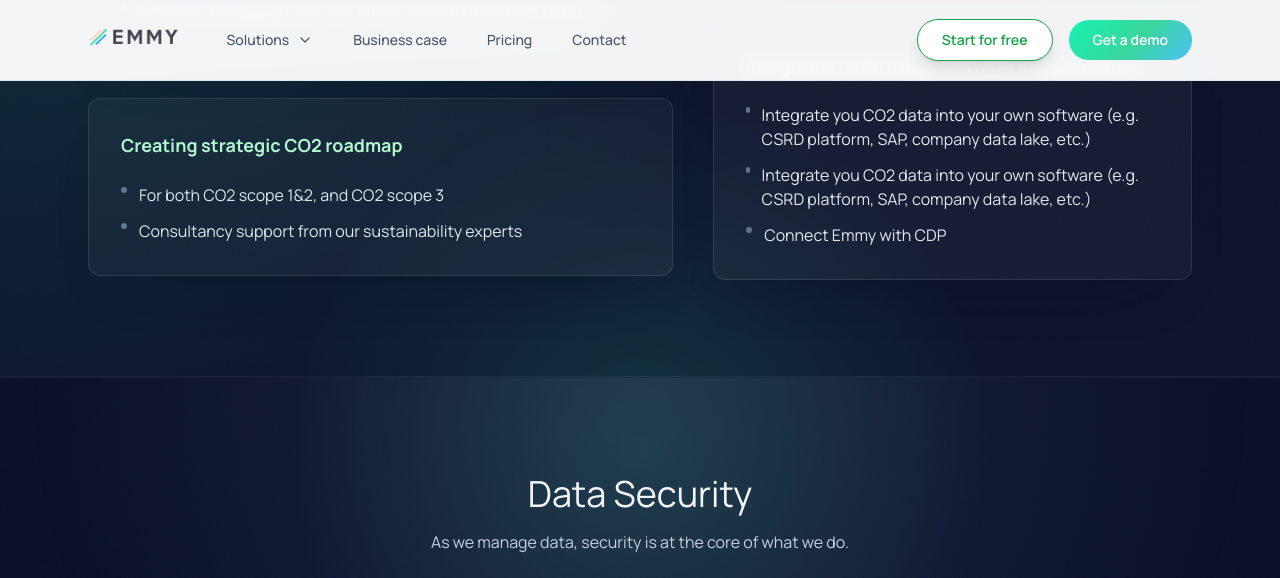
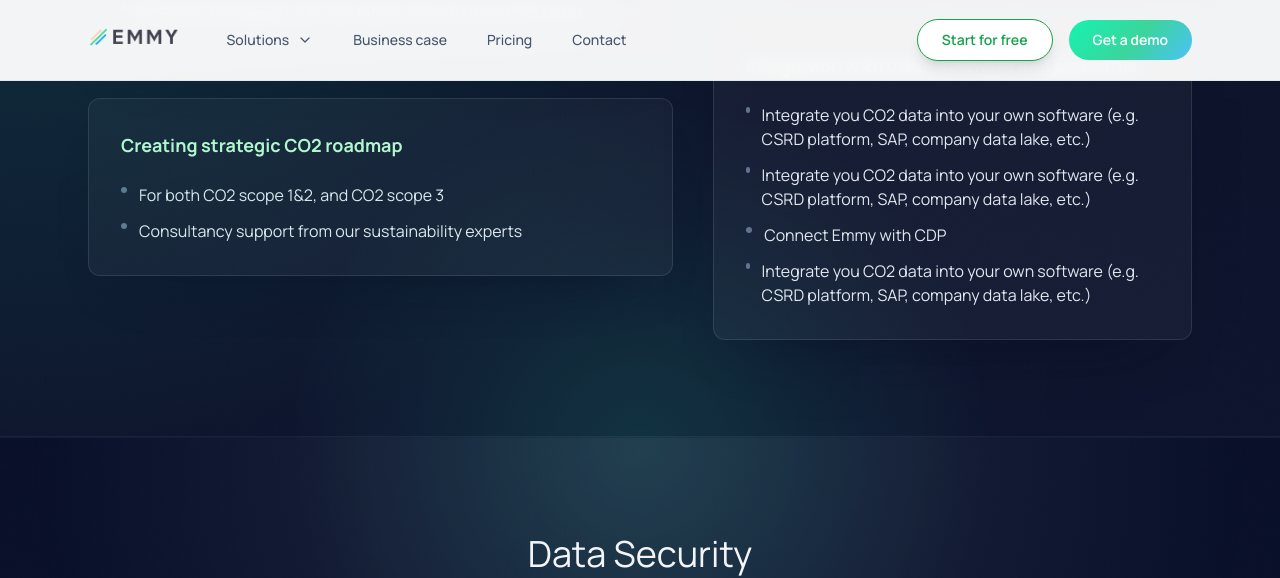
Before and after one commit to emmy-earth/promo-website, a Jekyll site: the page built from index.html, in a window 1280 px wide and 900 px high, scrolled down 4122 px, cut to the strip 0-578 px from the top of the window. Built offline with Jekyll 4.4.1, drawn with Linux system fonts in a browser that asks for light colours; nearby versions of some CDN libraries; comment, search, counter and statistics services are not loaded.

Commit message:
Update index.html

```diff
--- a/index.html
+++ b/index.html
@@ -256,6 +256,10 @@ description: "Automated carbon accounting platform with AI-powered carbon analys
                 <span class="mt-1 h-1.5 w-1.5 rounded-full bg-slate-500"></span>
                 Connect Emmy with CDP
               </li>
+              <li class="flex items-start gap-3">
+                <span class="mt-1 h-1.5 w-1.5 rounded-full bg-slate-500"></span>
+                Integrate you CO2 data into your own software (e.g. CSRD platform, SAP, company data lake, etc.)
+              </li>
             </ul>
           </div>
         </div>
```
